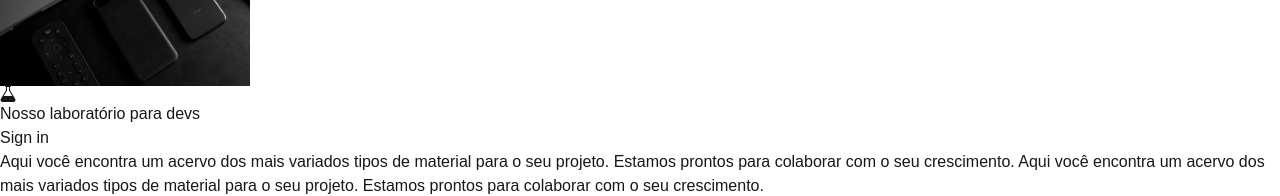
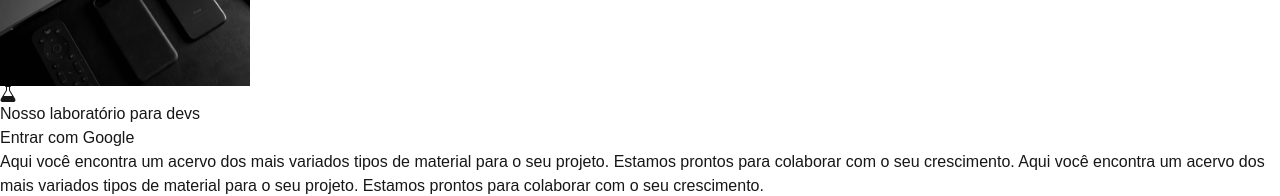
Before and after one commit to lithproroot1399/proroot, a Next.js app: page / in a window 1280 px wide. Shown: the part 1420-1616 px from the top of the page. Built offline with nearby package versions, Linux system fonts and the light colour scheme; no server answers.

Commit message:
Corrigir tradutor

```diff
--- a/package.json
+++ b/package.json
@@ -14,6 +14,7 @@
     "axios": "^1.8.1",
     "lucide-react": "^0.476.0",
     "next": "15.1.7",
+    "next-auth": "^4.24.11",
     "next-translate": "^2.6.2",
     "react": "^19.0.0",
     "react-dom": "^19.0.0",
--- a/src/app/layout.tsx
+++ b/src/app/layout.tsx
@@ -1,6 +1,7 @@
 import type { Metadata } from 'next'
 import { Geist, Geist_Mono } from 'next/font/google'
 import './globals.css'
+import AuthProvider from '@/components/SessionProvider' // Importando o provider correto
 
 const geistSans = Geist({
   variable: '--font-geist-sans',
@@ -19,15 +20,17 @@ export const metadata: Metadata = {
 
 export default function RootLayout({
   children,
-}: Readonly<{
-  children: React.ReactNode
-}>) {
+}: { children: React.ReactNode }) {
   return (
-    <html lang="en">
+    <html lang="pt">
       <body
         className={`${geistSans.variable} ${geistMono.variable} antialiased`}
       >
-        {children}
+        <AuthProvider>
+          {' '}
+          {/* Envolvendo dentro do Client Component */}
+          {children}
+        </AuthProvider>
       </body>
     </html>
   )
--- a/src/app/page.tsx
+++ b/src/app/page.tsx
@@ -1,6 +1,7 @@
 import { Context } from '@/components/Context'
 import Footer from '@/components/Footer'
 import Header from '@/components/Header'
+import LoginButton from '@/components/LoginButton'
 import Contact from '@/components/contact'
 import { Ignite } from '@/components/ignite'
 import Email from '@/components/mail'
@@ -26,6 +27,7 @@ export default function Home() {
       <Ignite />
       <Contact />
       <Footer />
+      <LoginButton />
     </>
   )
 }
--- a/src/components/Footer.tsx
+++ b/src/components/Footer.tsx
@@ -16,7 +16,7 @@ const Footer = () => {
         {/* Ícones de Redes Sociais */}
         <div className="flex space-x-4">
           <a
-            href="https://github.com/login"
+            href="https://github.com/lithproroot1399?tab=repositories"
             className="text-white hover:text-gray-300"
             target="_blank"
             rel="noopener noreferrer"
--- /dev/null
+++ b/src/components/LoginButton.tsx
@@ -0,0 +1,23 @@
+'use client'
+import { signIn, signOut, useSession } from 'next-auth/react'
+
+export default function LoginButton() {
+  const { data: session } = useSession()
+
+  return (
+    <div className="text-white bg-blue-600 hover:bg-blue-800 focus:ring-4 focus:outline-none focus:ring-blue-300 font-medium rounded-lg text-sm px-5 py-2.5">
+      {session ? (
+        <div>
+          <p>Olá, {session.user?.name}!</p>
+          {/* biome-ignore lint/a11y/useButtonType: <explanation> */}
+          <button onClick={() => signOut()}>Sair</button>
+        </div>
+      ) : (
+        // biome-ignore lint/a11y/useButtonType: <explanation>
+
+        // biome-ignore lint/a11y/useButtonType: <explanation>
+        <button onClick={() => signIn('google')}>Entrar com Google</button>
+      )}
+    </div>
+  )
+}
--- /dev/null
+++ b/src/components/SessionProvider.tsx
@@ -0,0 +1,9 @@
+'use client'
+
+import { SessionProvider } from 'next-auth/react'
+
+export default function AuthProvider({
+  children,
+}: { children: React.ReactNode }) {
+  return <SessionProvider>{children}</SessionProvider>
+}
--- a/src/components/ignite.tsx
+++ b/src/components/ignite.tsx
@@ -1,6 +1,7 @@
 import Image from 'next/image'
 import { ImLab } from 'react-icons/im'
 import girl from '../../public/avatar.svg'
+import LoginButton from './LoginButton'
 
 export function Ignite() {
   return (
@@ -13,12 +14,7 @@ export function Ignite() {
             <h1 className="text-4xl text-zinc-600 font-semibold">
               Nosso laboratório para devs
             </h1>
-            <button
-              type="submit"
-              className="text-white bg-blue-600 hover:bg-blue-800 focus:ring-4 focus:outline-none focus:ring-blue-300 font-medium rounded-lg text-sm px-5 py-2.5"
-            >
-              Sign in
-            </button>
+            <LoginButton />
           </div>
 
           <p className="text-white text-justify">
```
Also changed, not shown: src/components/News.tsx (added, +9 -0 lines), src/pages/_app.tsx (added, +10 -0 lines), src/pages/api/auth/[...nextauth].ts (added, +16 -0 lines), src/pages/api/types/next-auth.d.ts (added, +12 -0 lines), 1 other file (tests, documents, lock files or other folders).
